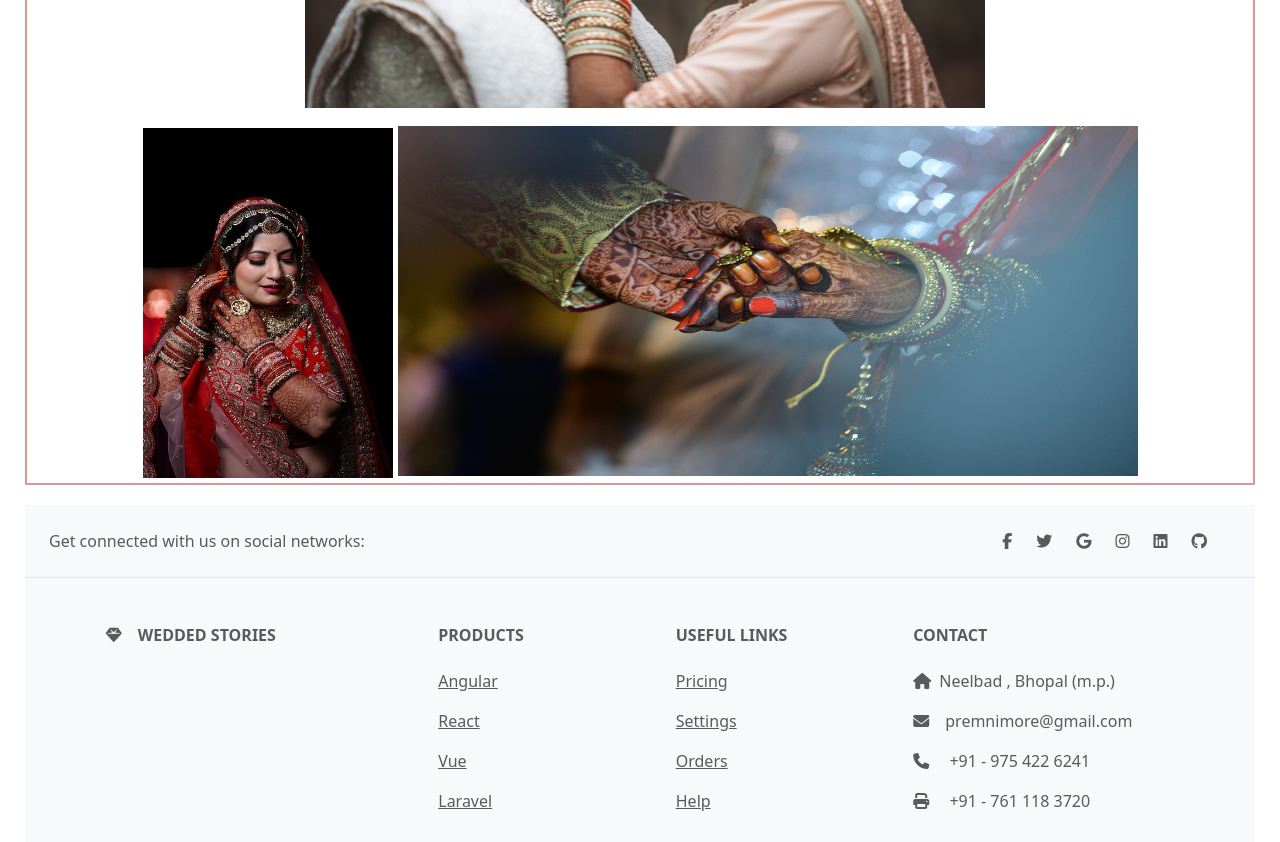
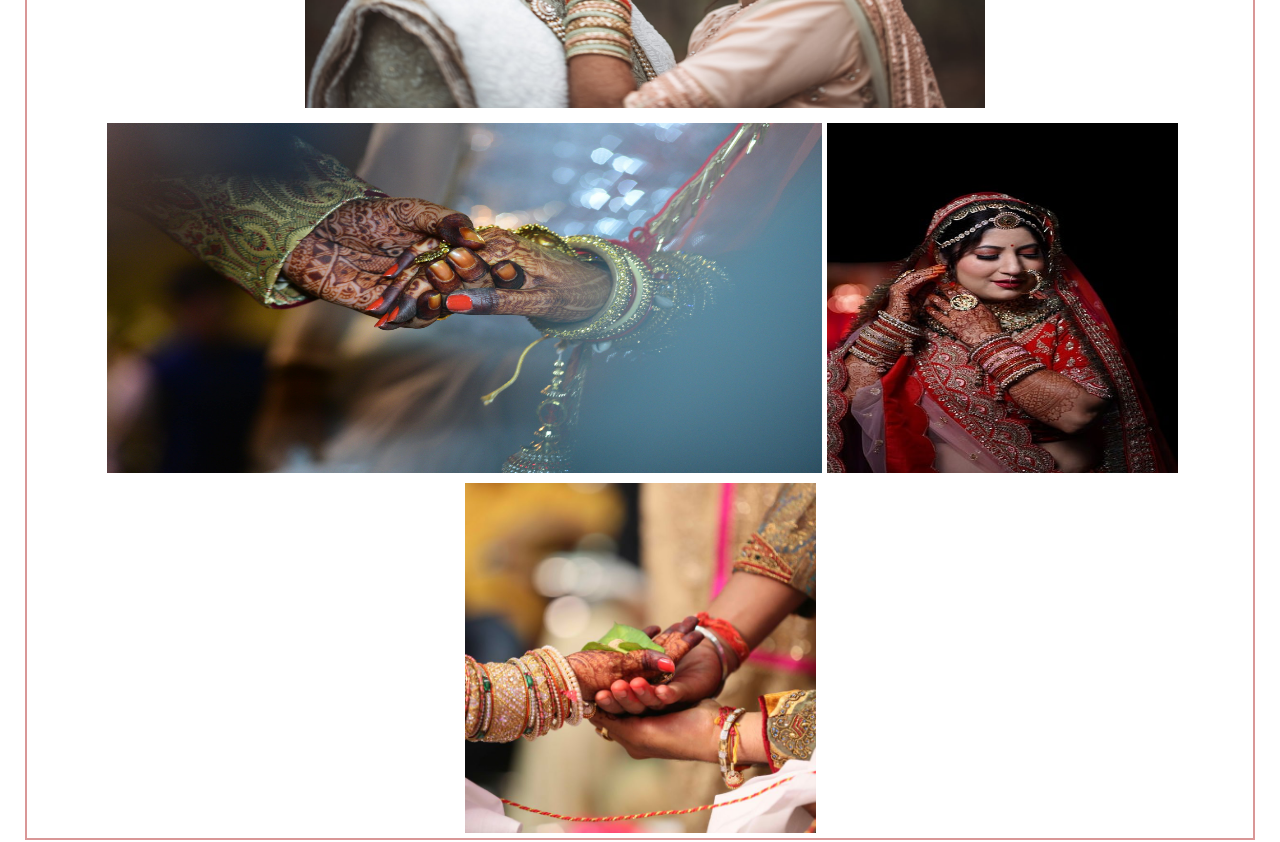
Before and after one commit to nikitanimore992/TheWeddedStories, a React (Vite) app: page /home in a window 1280 px wide. Shown: the part 1940-2782 px from the top of the page. Built offline with nearby package versions, Linux system fonts and the light colour scheme.

Commit message:
update home page

```diff
--- a/Home/Home.jsx
+++ b/Home/Home.jsx
@@ -17,8 +17,11 @@ const Home = () => {
 
                 </div>
                 <div>
-                    <img class="him1" src="images/bi.jpg" alt="" />
-                    <img class="himg1" src="images/heand.jpeg" alt="" />
+
+                    <img class="himg3" src="images/heand.jpeg" alt="" />
+                    <img class="himg4" src="images/bi.jpg" alt="" />
+                    <img class="himg4" src="images/imgaes.jpg" alt="" />
+
                 </div>
 
             </center>
--- a/src/index.css
+++ b/src/index.css
@@ -37,6 +37,17 @@ div .himg2 {
     height: 350px;
     margin: 10px 0px 10px 10px;
   }
+  div .himg3 {
+    width: 715px;
+    height: 350px;
+    margin: 05px 0px 10px 10px;
+  }
+  div .himg4 {
+    width: 351px;
+    height: 350px;
+    margin: 0px 05px 05px 05px;
+
+}
 
 .HomeFooter{
     background-color: rgb(28, 165, 165);
```
